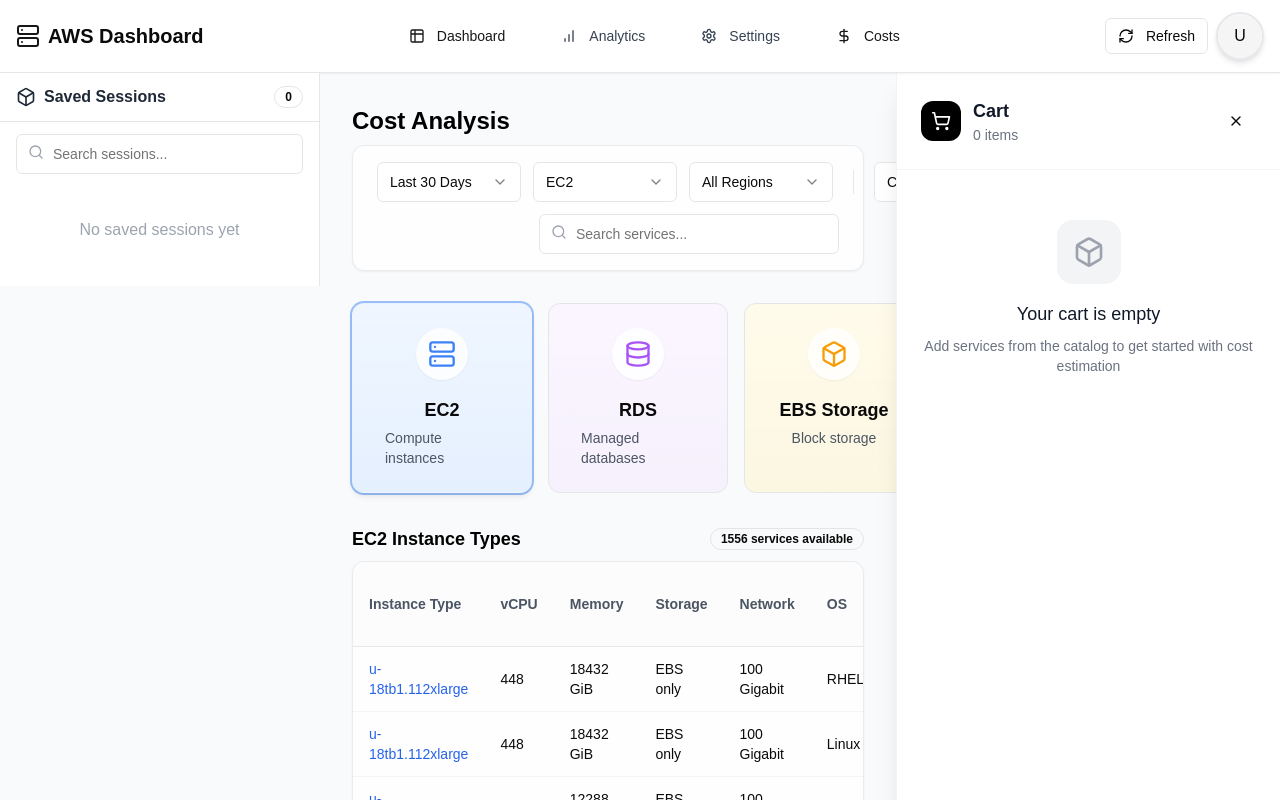
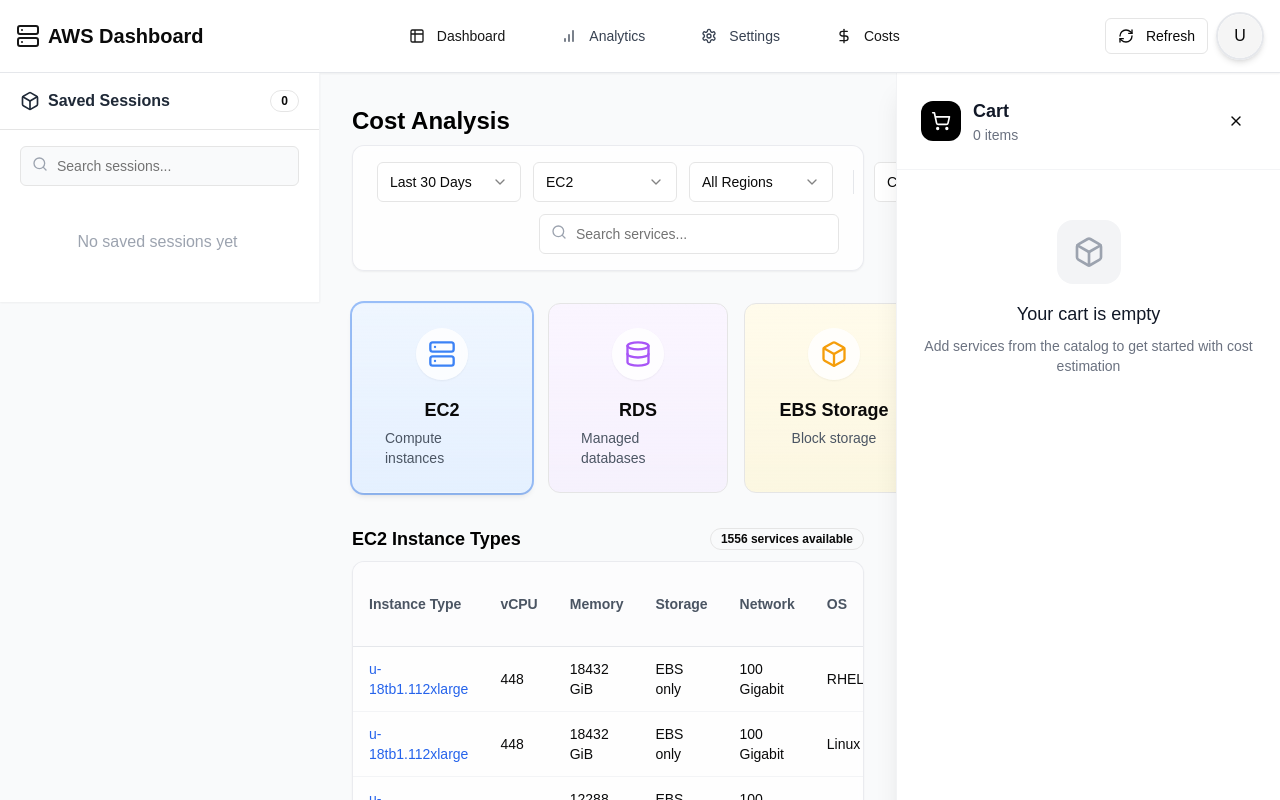
Before and after one commit to deaThGuNNNN/awsdashboard-main, a Next.js app: page /costs in a window 1280 px wide. Shown: the top 800 px of the page. Built offline with nearby package versions, Linux system fonts and the light colour scheme.

Commit message:
Redesign Saved Sessions sidebar

```diff
--- a/app/costs/page.tsx
+++ b/app/costs/page.tsx
@@ -224,8 +224,8 @@ function SavedSessionsSidebar({
 
   return (
     <>
-      <aside className="w-full max-w-xs min-w-[260px] bg-white border-r border-gray-200 flex flex-col h-full sticky top-0 z-10">
-        <div className="flex items-center justify-between px-4 py-3 border-b">
+      <aside className="w-80 min-w-[300px] bg-white border-r border-gray-100 flex flex-col h-full sticky top-0 z-10 shadow-sm">
+        <div className="flex items-center justify-between px-5 py-4 border-b bg-white/80 backdrop-blur-md sticky top-0 z-20">
           <span className="font-semibold text-gray-800 text-base flex items-center gap-2">
             <Box className="w-5 h-5" />Saved Sessions
           </span>
@@ -233,25 +233,25 @@ function SavedSessionsSidebar({
             {sessions.length}
           </Badge>
         </div>
-        <div className="px-4 py-3">
+        <div className="px-5 py-4 flex flex-col gap-3 flex-1">
           <div className="relative">
             <SearchIcon className="absolute left-3 top-2.5 h-4 w-4 text-gray-400" />
             <Input
               type="text"
               placeholder="Search sessions..."
-              className="mb-3 pl-9"
+              className="pl-9 bg-gray-50 focus:bg-white"
               value={searchTerm}
               onChange={(e) => setSearchTerm(e.target.value)}
             />
           </div>
-          <ul className="space-y-2 max-h-[500px] overflow-y-auto">
+          <ul className="space-y-2 flex-1 overflow-y-auto pr-1">
             {filteredSessions.length === 0 ? (
               <li className="text-center py-8 text-gray-400">
                 {searchTerm ? 'No sessions found' : 'No saved sessions yet'}
               </li>
             ) : (
               filteredSessions.map((session) => (
-                <li key={session.id} className="bg-gray-50 rounded-lg px-3 py-2 flex flex-col border hover:bg-gray-100 cursor-pointer group">
+                <li key={session.id} className="relative bg-gray-50 rounded-xl px-4 py-3 flex flex-col border border-gray-200 hover:border-gray-300 hover:bg-gray-100 cursor-pointer group shadow-sm transition">
                   <div className="flex items-center justify-between">
                     <span className="font-medium text-sm text-gray-900 truncate">{session.name}</span>
                     <div className="flex items-center gap-1 opacity-0 group-hover:opacity-100 transition-opacity">
```
